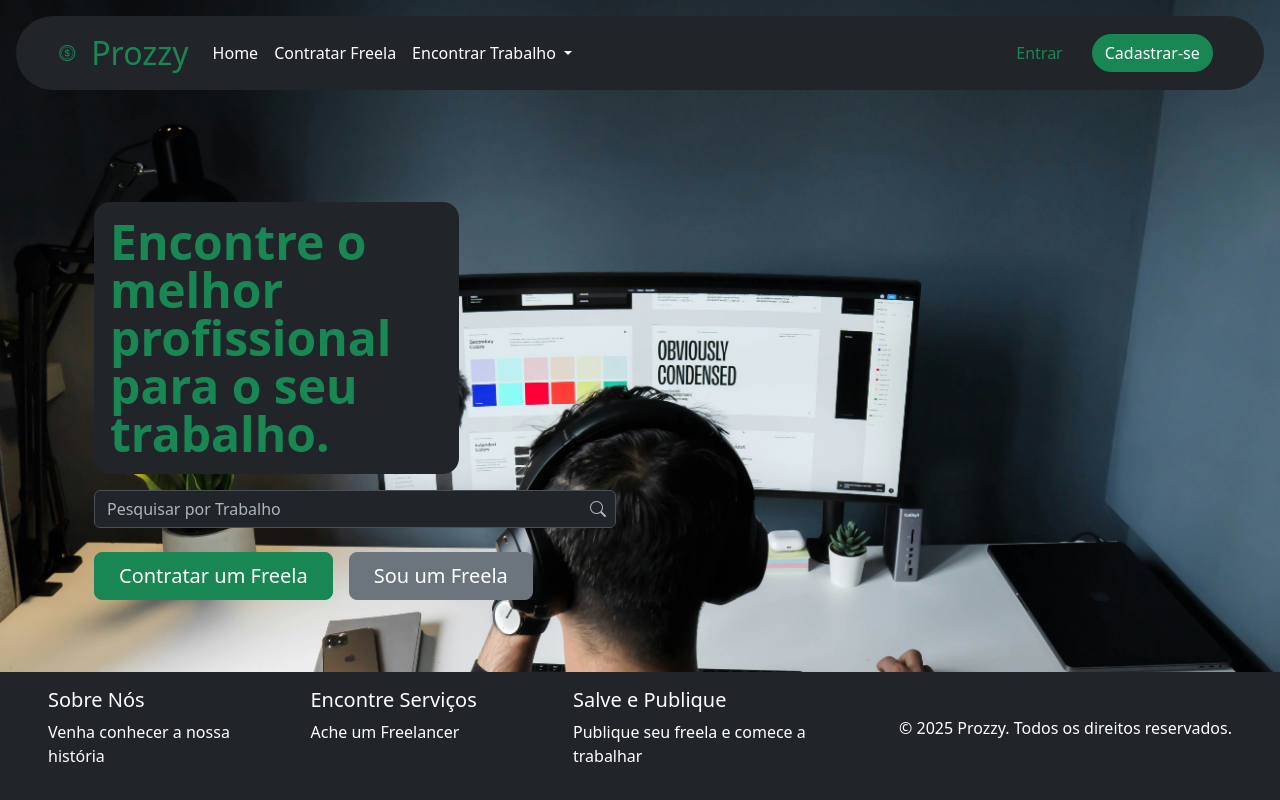
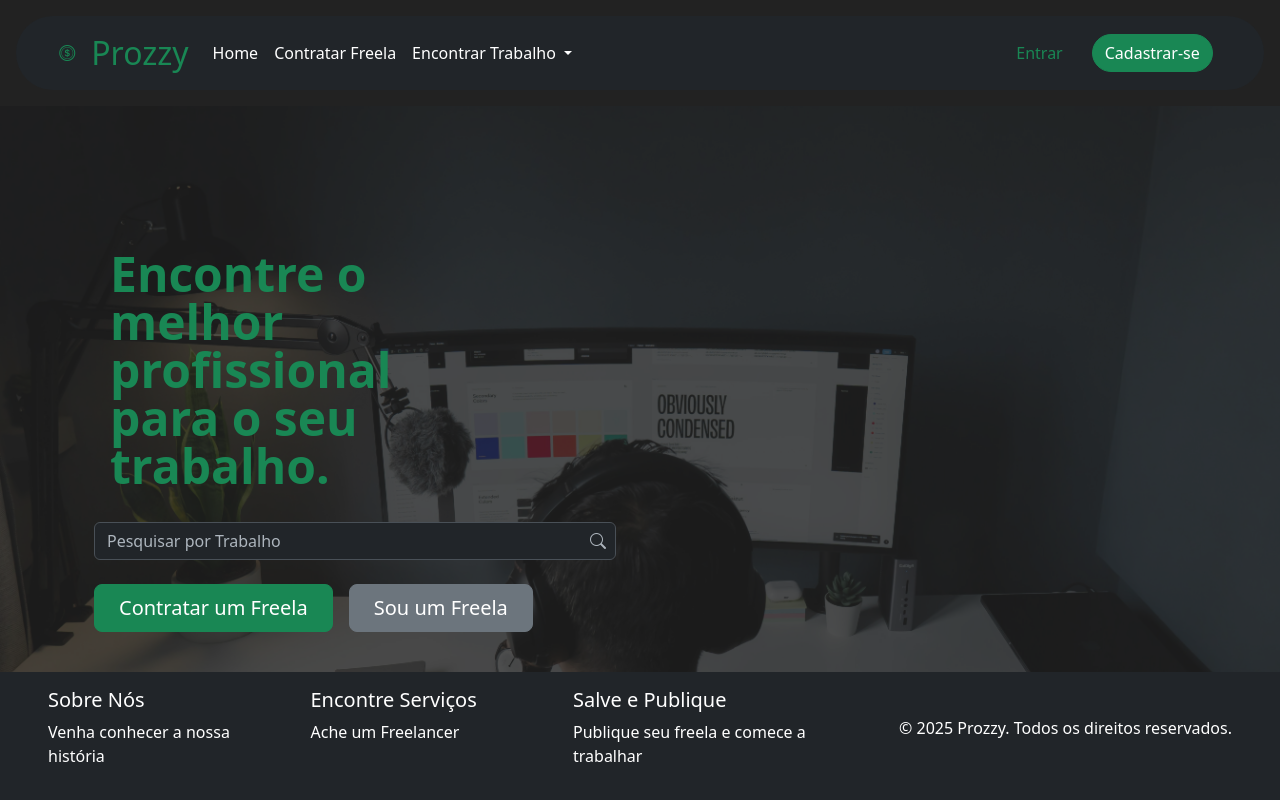
Before and after one commit to SabrinaWWLL/Prozzy-webpage, a plain HTML site: page landing_page.html in a window 1280 px wide. Drawn offline with nearby package versions, Linux system fonts and the light colour scheme.

Commit message:
alterações landing page/login page

```diff
--- a/landing_page.html
+++ b/landing_page.html
@@ -58,12 +58,15 @@
   </nav>
 
     <!-- Começo do Hero -->
+       <div class="background-wrapper">
+  <div class="background-image"></div>
+  <div class="content">
     <div class="container col-xxl-8 px-4 py-5">
       <div class="row flex-lg-row-reverse align-items-center g-5 py-5">
         <div class="col-10 col-sm-8 col-lg-6">
         </div>
         <div class=" title-box col-lg-6">
-          <h1 class="display-5 fw-bold lh-1 mb-3 text-success bg-dark rounded-4 p-3">Encontre o melhor profissional para o seu trabalho.</h1>
+          <h1 class="display-5 fw-bold lh-1 mb-3 text-success bg-dark rounded-4 p-3 h1-transparent">Encontre o melhor profissional para o seu trabalho.</h1>
 
           <!-- Formulário Hero -->
           <form class="form-inline" style="position: relative;">
@@ -88,7 +91,8 @@
         </div>
       </div>
     </div>
-
+      </div>
+      </div>
     <!-- Começo da Footer -->
     <footer class="footer bg-dark text-white">
       <div class="container-fluid">
--- a/landing_page_style.css
+++ b/landing_page_style.css
@@ -3,11 +3,37 @@ body {
   display: flex;
   flex-direction: column;
   /* min-height: 100vh; */
-  background-image: url("./assets/imgs/Prozzy\ BG.jpg");
   background-color: #222222;
   background-size: cover;
   background-position: center;
   background-repeat: no-repeat;
+}
+
+.background-wrapper {
+  position: relative;
+  width: 100%;
+  height: 100vh; /* Adjust as needed */
+  overflow: hidden;
+}
+
+.background-image {
+  position: absolute;
+  top: 0;
+  left: 0;
+  width: 100%;
+  height: 100%;
+  background-image: url('./assets/imgs/Prozzy BG.jpg');
+  background-size: cover;
+  background-position: center;
+  opacity: 0.2; /* Adjust opacity as desired */
+  z-index: 1;
+}
+
+.content {
+  position: relative;
+  z-index: 2;
+  color: #fff; /* Ensure text is visible over the background */
+  padding: 2rem;
 }
 
 /* General Navbar Styling */
@@ -144,7 +170,6 @@ nav {
 html, body {
   height: 100%;
   margin: 0;
-  padding: 0;
 }
 
 main {
@@ -158,6 +183,8 @@ main {
   flex-shrink: 0;
   position: absolute;
   bottom: 0;
+    z-index: 3;
+
 }
 
 .footer h5 {
@@ -263,6 +290,11 @@ main {
       display: block; /* Ensure toggler is visible */
   }
 
-  footer {
-  }
+
+
 }
+
+
+.h1-transparent {
+  background-color: transparent !important;
+}
```
Also changed, not shown: login_page_style.css (+8 -2 lines).
